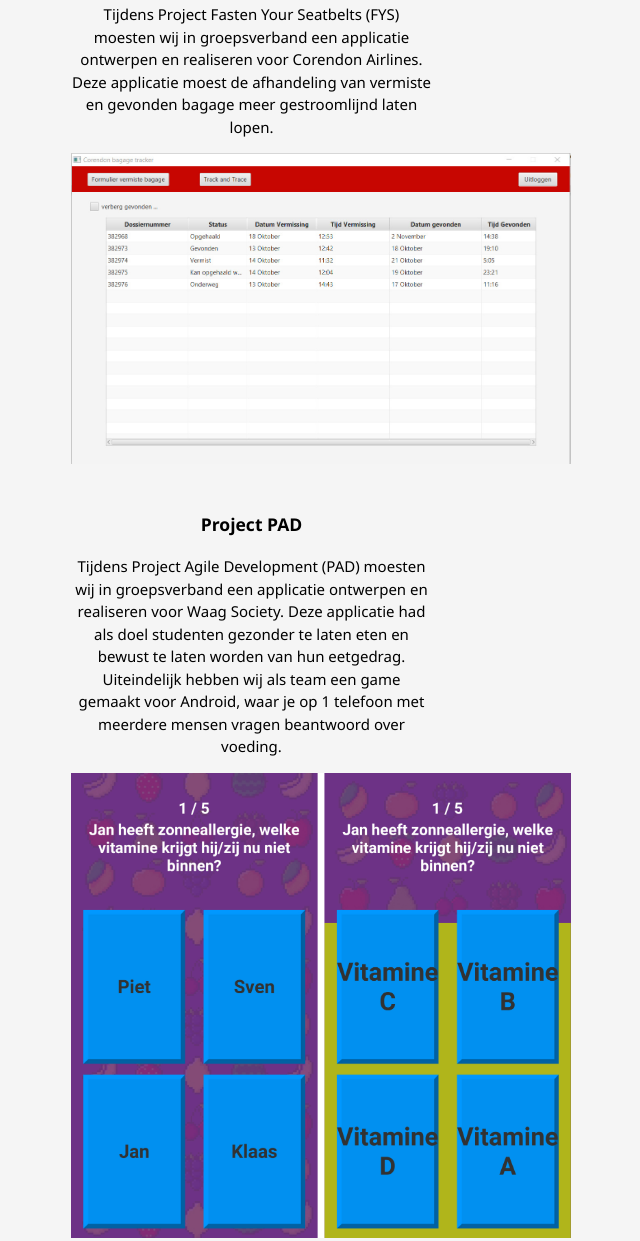
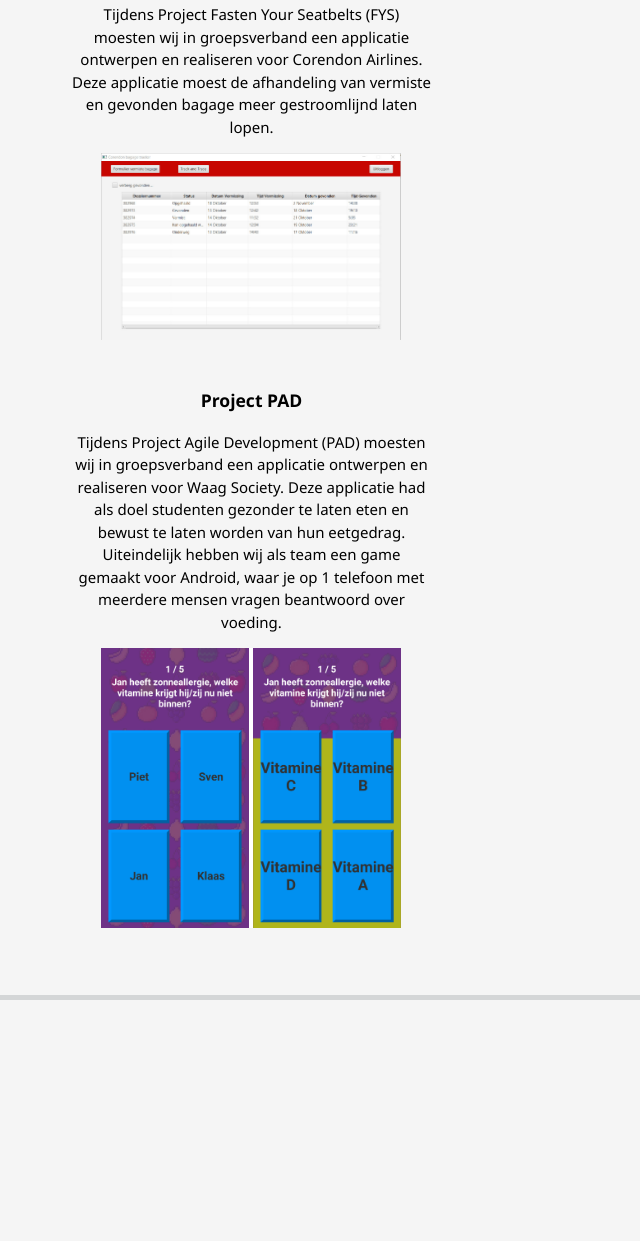
Before and after one commit to TxaiPereira/txaipereira.github.io, a plain HTML site: page index.html in a window 1280 px wide. Shown: the part 1490-2731 px from the top of the page, without its empty margins (197-837 px from the left). After the commit the page ends 2490 px from the top, so only its background shows below. Drawn offline with Linux system fonts and the light colour scheme.

Commit message:
Edited index

```diff
--- a/index.html
+++ b/index.html
@@ -57,7 +57,7 @@
 		</div>
 		<div class="nav">
 			<a href="https://www.linkedin.com/in/txai-pereira-de-lacerda-281003ab/">
-				<img style="float:left" src="./img/linkendin.jpg"></img>
+				<img style="float:left" src="./img/linkendin.JPG"></img>
 			</a>
 			<ul>
 				<li><a href="mailto:txaipereira@gmail.com" >txaipereira@gmail.com</a></li>
@@ -330,7 +330,7 @@
 							afhandeling van vermiste en gevonden bagage meer
 							gestroomlijnd laten lopen.
 						</p>
-						<img style="float:center;width:500px;" src="./img/fys.jpg"></img>
+						<a href="./img/fys.jpg"><img style="float:center;width:300px;" src="./img/fys.jpg"></img></a>
 					</div>
 				</div>
 				<div class="box">
@@ -345,7 +345,7 @@
 							gemaakt voor Android, waar je op 1 telefoon met meerdere
 							mensen vragen beantwoord over voeding.
 						</p>
-						<img style="float:center;width:500px;" src="./img/pad.jpg"></img>
+						<a href="./img/pad.jpg"><img style="float:center;width:300px;" src="./img/pad.jpg"></img></a>
 					</div>
 				</div>
 			</div>
```
